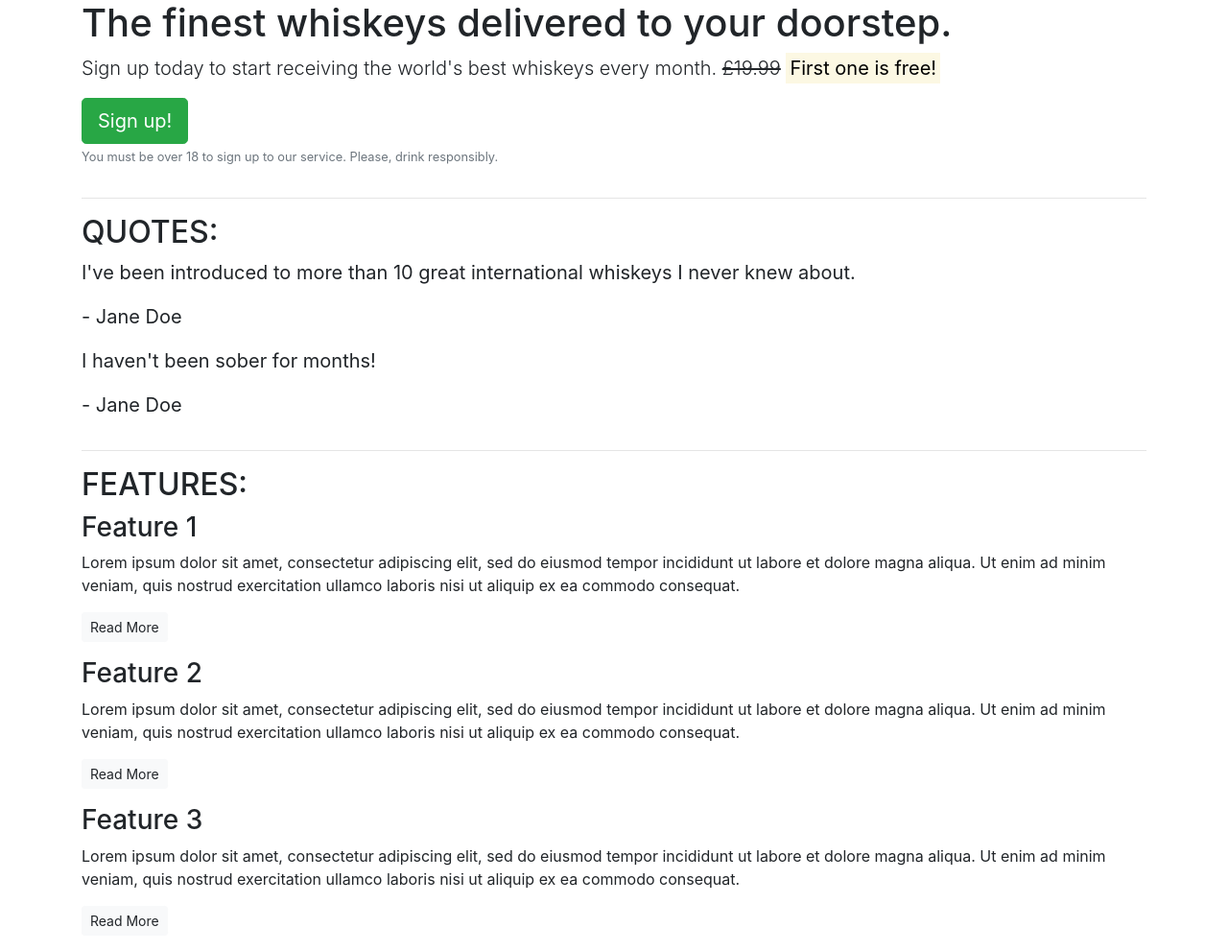
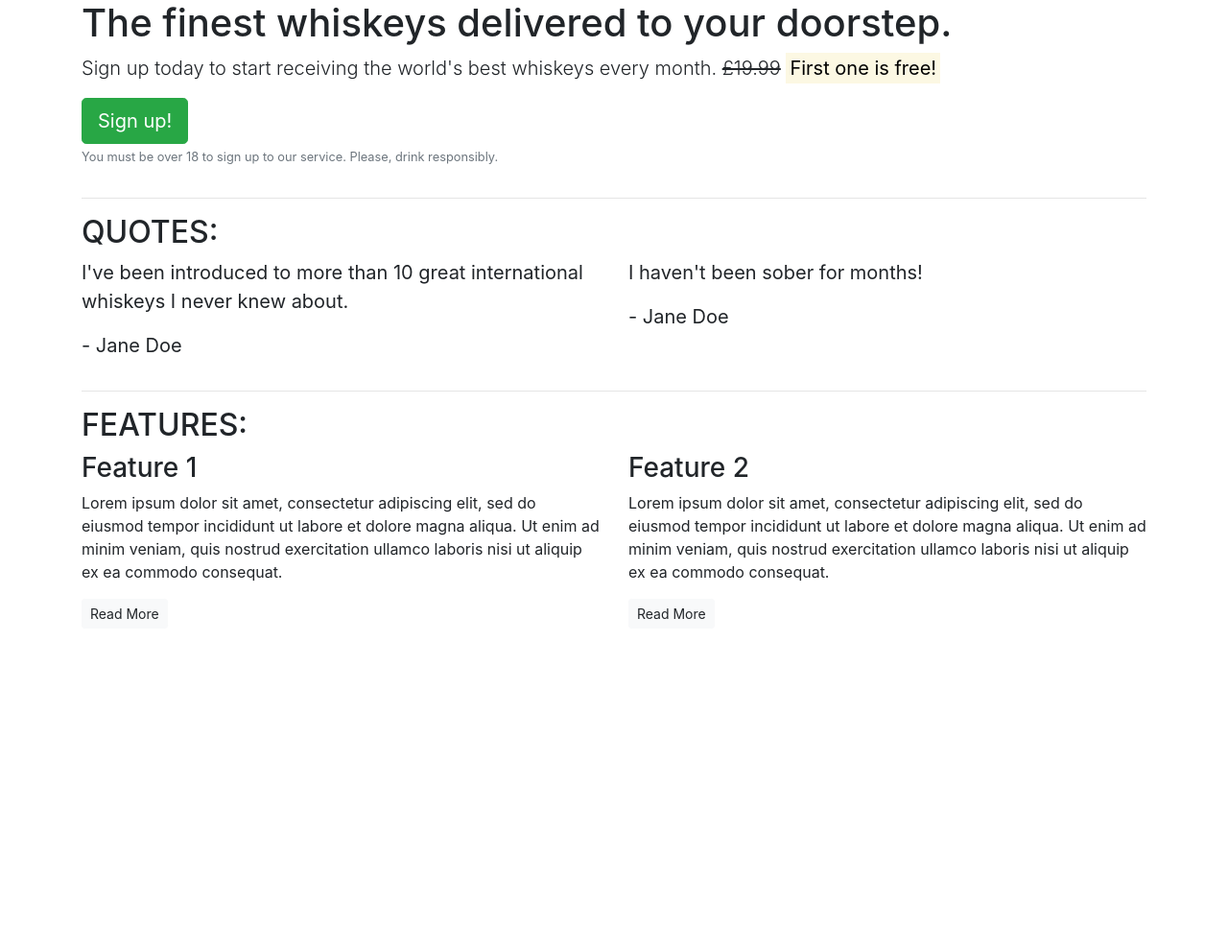
Before and after one commit to NickdevC/Bootstrap-Test, a plain HTML site: page index.html in a window 1280 px wide. Shown: the whole page at 96% size. After the commit the page ends 800 px from the top, so only its background shows below. Drawn offline with nearby package versions, Linux system fonts and the light colour scheme.

Commit message:
Add medium screen size adjustments to sections

```diff
--- a/index.html
+++ b/index.html
@@ -35,13 +35,13 @@
                 </div>
             </div>
             <div class="row">
-                <div class="col-12">
+                <div class="col-12 col-md-6">
                     <blockquote class="blockquote">
                         <p>I've been introduced to more than 10 great international whiskeys I never knew about.</p>
                         <p>- Jane Doe</p>
                     </blockquote>
                 </div>
-                <div class="col-12">
+                <div class="col-12 col-md-6">
                     <blockquote class="blockquote">
                         <p>I haven't been sober for months!</p>
                         <p>- Jane Doe</p>
@@ -60,7 +60,7 @@
                 </div>
             </div>
             <div class="row">
-                <div class="col-12">
+                <div class="col-12 col-md-6">
                     <div class="feature">
                         <h3>Feature 1</h3>
                         <p>Lorem ipsum dolor sit amet, consectetur adipiscing elit, sed do eiusmod tempor incididunt ut
@@ -69,7 +69,7 @@
                         <p><a class="btn btn-sm btn-light" href="">Read More</a></p>
                     </div>
                 </div>
-                <div class="col-12">
+                <div class="col-12 col-md-6">
                     <div class="feature">
                         <h3>Feature 2</h3>
                         <p>Lorem ipsum dolor sit amet, consectetur adipiscing elit, sed do eiusmod tempor incididunt ut
@@ -78,7 +78,7 @@
                         <p><a class="btn btn-sm btn-light" href="">Read More</a></p>
                     </div>
                 </div>
-                <div class="col-12">
+                <div class="col-12 d-md-none">
                     <div class="feature">
                         <h3>Feature 3</h3>
                         <p>Lorem ipsum dolor sit amet, consectetur adipiscing elit, sed do eiusmod tempor incididunt ut
```
